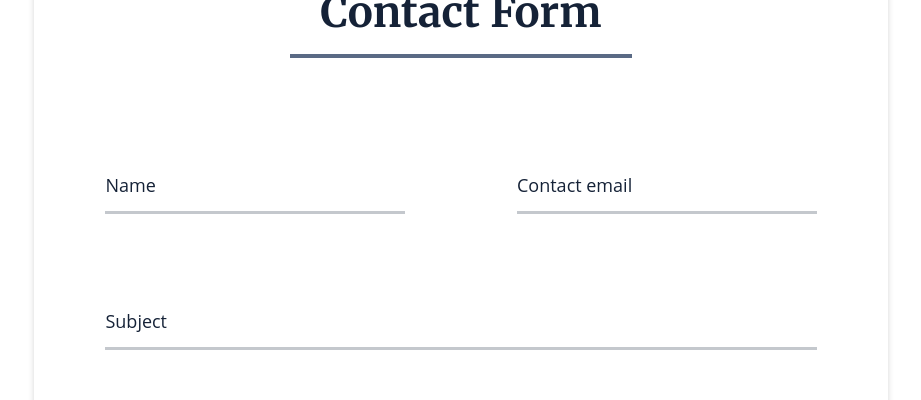
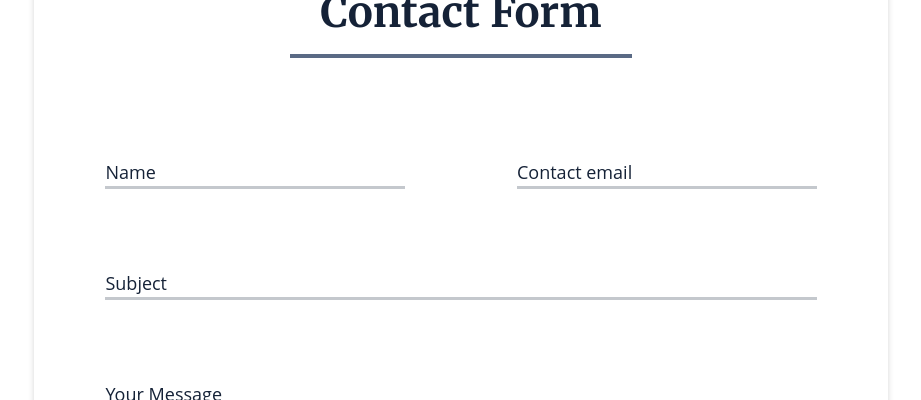
Before and after one commit to Lino004/iwc, a Vue app: page /contact in a window 1280 px wide. Shown: the part 2080-2480 px from the top of the page, without its empty margins (179-1100 px from the left). Built offline with nearby package versions, Linux system fonts and the light colour scheme; no server answers; a small style sheet from the web is missing; what vuejs-google-maps would draw is missing.

Commit message:
gestion du formulaire de la page contact

```diff
--- a/package.json
+++ b/package.json
@@ -13,6 +13,7 @@
     "core-js": "^3.6.5",
     "vue": "^2.6.11",
     "vue-meta": "^2.4.0",
+    "vue-recaptcha": "^1.3.0",
     "vue-router": "^3.2.0",
     "vuejs-google-maps": "^0.0.13",
     "vuex": "^3.4.0"
--- a/public/index.html
+++ b/public/index.html
@@ -10,6 +10,8 @@
     <link href="https://fonts.googleapis.com/css2?family=Merriweather:ital,wght@0,300;0,400;0,700;0,900;1,300;1,400;1,700;1,900&display=swap" rel="stylesheet">
     <link href="https://cdn.jsdelivr.net/npm/animate.css@3.5.1" rel="stylesheet" type="text/css">
     <title><%= htmlWebpackPlugin.options.title %></title>
+    <script src="https://www.google.com/recaptcha/api.js?onload=vueRecaptchaApiLoaded&render=explicit" async defer>
+    </script>
   </head>
   <body>
     <noscript>
--- /dev/null
+++ b/src/api/public/contact.js
@@ -0,0 +1,8 @@
+import HTTP from '../HTTP'
+
+const URL_BASE = 'contact/'
+
+export async function sendContact (data) {
+  const response = await HTTP.post(`${URL_BASE}`, data)
+  return response
+}
--- a/src/components/public/contact/ContactForm.vue
+++ b/src/components/public/contact/ContactForm.vue
@@ -13,7 +13,7 @@
         />
       </div>
 
-      <form novalidate='true' @submit="checkForm" class="grid grid-rows-1 gap-y-10 pb-24">
+      <form novalidate='true' @submit.prevent="checkForm" class="grid grid-rows-1 gap-y-10 pb-24">
         <div class="grid lg:grid-cols-2 w-10/12 mx-auto gap-x-28">
           <div>
             <input
@@ -22,7 +22,7 @@
               type="text"
               placeholder="Name"
               required
-              class="w-full my-5 h-14 appearance-none input focus:outline-0 hover:outline-0 text-primary font-sans text-lg placeholder-primary"
+              class="input-contact"
             />
           </div>
 
@@ -33,7 +33,7 @@
               type="email"
               placeholder="Contact email"
               required
-              class="w-full my-5 h-14 appearance-none input focus:outline-0 hover:outline-0 text-primary font-sans text-lg placeholder-primary"
+              class="input-contact"
             />
           </div>
         </div>
@@ -45,18 +45,28 @@
             type="text"
             placeholder="Subject"
             required
-            class="w-full my-5 h-14 appearance-none input focus:outline-0 hover:outline-0 text-primary font-sans text-lg placeholder-primary"
+            class="input-contact"
           />
         </div>
 
         <div class="grid lg:grid-col-1 w-10/12 mx-auto">
           <textarea
             id="message"
+            v-model="message"
             placeholder="Your Message"
             rows="10"
             required
-            class="w-full my-5 appearance-none input  focus:outline-0 hover:outline-0 text-primary font-sans text-lg placeholder-primary"
+            class="input-contact"
           ></textarea>
+        </div>
+
+        <div class="flex justify-center">
+          <vue-recaptcha
+            ref="recaptcha"
+            @verify="onVerify"
+            @expired="onExpired"
+            :sitekey="sitekey">
+          </vue-recaptcha>
         </div>
 
         <div class="grid lg:grid-col-1 w-auto mx-auto">
@@ -66,7 +76,9 @@
               <li :key="error" v-for="error in errors">{{ error }}</li>
             </ul>
           </p>
-          <!-- {{ confirmationText }} -->
+          <p v-if="isSended">
+            Thank you! Your message has been sent successfully.
+          </p>
         </div>
 
         <div class="grid lg:grid-col-1 w-auto mx-auto">
@@ -81,6 +93,8 @@
 </template>
 
 <script>
+import { sendContact } from '@/api/public/contact'
+
 export default {
   data: () => {
     return {
@@ -88,48 +102,73 @@ export default {
       name: '',
       email: '',
       subject: '',
-      message: ''
+      message: '',
+      isSended: false,
+      captchaToken: '',
+      sitekey: '6Ldp_YgaAAAAAMoXM8KRuQQUNCt1vnP52GKVkjZM'
     }
   },
   methods: {
-    checkForm: function (e) {
+    validEmail (email) {
+      var re = /^(([^<>()[\]\\.,;:\s@"]+(\.[^<>()[\]\\.,;:\s@"]+)*)|(".+"))@((\[[0-9]{1,3}\.[0-9]{1,3}\.[0-9]{1,3}\.[0-9]{1,3}\])|(([a-zA-Z\-0-9]+\.)+[a-zA-Z]{2,}))$/
+      return re.test(email)
+    },
+    validateForm () {
       this.errors = []
-
       if (!this.name) {
         this.errors.push('Name is required.')
       }
-
-      if (!this.email) {
-        this.errors.push('Email is required.')
-      } else if (!this.validEmail(this.email)) {
+      if (!this.validEmail(this.email)) {
         this.errors.push('Valid email required.')
       }
-
       if (!this.subject) {
         this.errors.push('Subject is required.')
       }
-
       if (!this.message) {
         this.errors.push('Message is required.')
       }
-
-      if (!this.errors.length) {
-        return true
+      if (!this.captchaToken) {
+        this.errors.push('ReCAPTCHA validation required.')
       }
-
-      e.preventDefault()
     },
-    validEmail: function (email) {
-      var re = /^(([^<>()[\]\\.,;:\s@"]+(\.[^<>()[\]\\.,;:\s@"]+)*)|(".+"))@((\[[0-9]{1,3}\.[0-9]{1,3}\.[0-9]{1,3}\.[0-9]{1,3}\])|(([a-zA-Z\-0-9]+\.)+[a-zA-Z]{2,}))$/
-      return re.test(email)
+    async checkForm () {
+      this.validateForm()
+      if (this.errors.length) return
+      try {
+        await sendContact({
+          type: 1,
+          name: this.name,
+          email: this.email,
+          subject: this.subject,
+          message: this.message,
+          captchaToken: this.captchaToken
+        })
+      } catch (error) {
+        //
+      }
+    },
+    onSubmit: function () {
+      this.$refs.invisibleRecaptcha.execute()
+    },
+    onVerify: function (response) {
+      console.log('Verify: ' + response)
+    },
+    onExpired: function () {
+      console.log('Expired')
+    },
+    resetRecaptcha () {
+      this.$refs.recaptcha.reset()
     }
   }
 }
 </script>
 
 <style scoped>
-.input {
-  border-top: none;
-  border-bottom: 3px solid #c4c8cd;
+.input-contact {
+  @apply
+    w-full my-5 appearance-none border-b-3 border-grid7
+    focus:outline-0 focus:border-secondary focus:placeholder-transparent
+    hover:outline-0
+    text-primary font-sans text-lg placeholder-primary;
 }
 </style>
--- a/src/services/mixin.js
+++ b/src/services/mixin.js
@@ -4,7 +4,9 @@ import IconCart from '@/components/icons/IconCart'
 import IconMap from '@/components/icons/IconMap'
 import IconMobile from '@/components/icons/IconMobile'
 import IconFacebook from '@/components/icons/IconFacebook'
+
 import Modal from '@/components/public/general/modal'
+import VueRecaptcha from 'vue-recaptcha'
 
 export default {
   components: {
@@ -14,6 +16,7 @@ export default {
     IconMap,
     IconMobile,
     IconFacebook,
-    Modal
+    Modal,
+    VueRecaptcha
   }
 }
```
Also changed, not shown: 1 other file (tests, documents, lock files or other folders).
